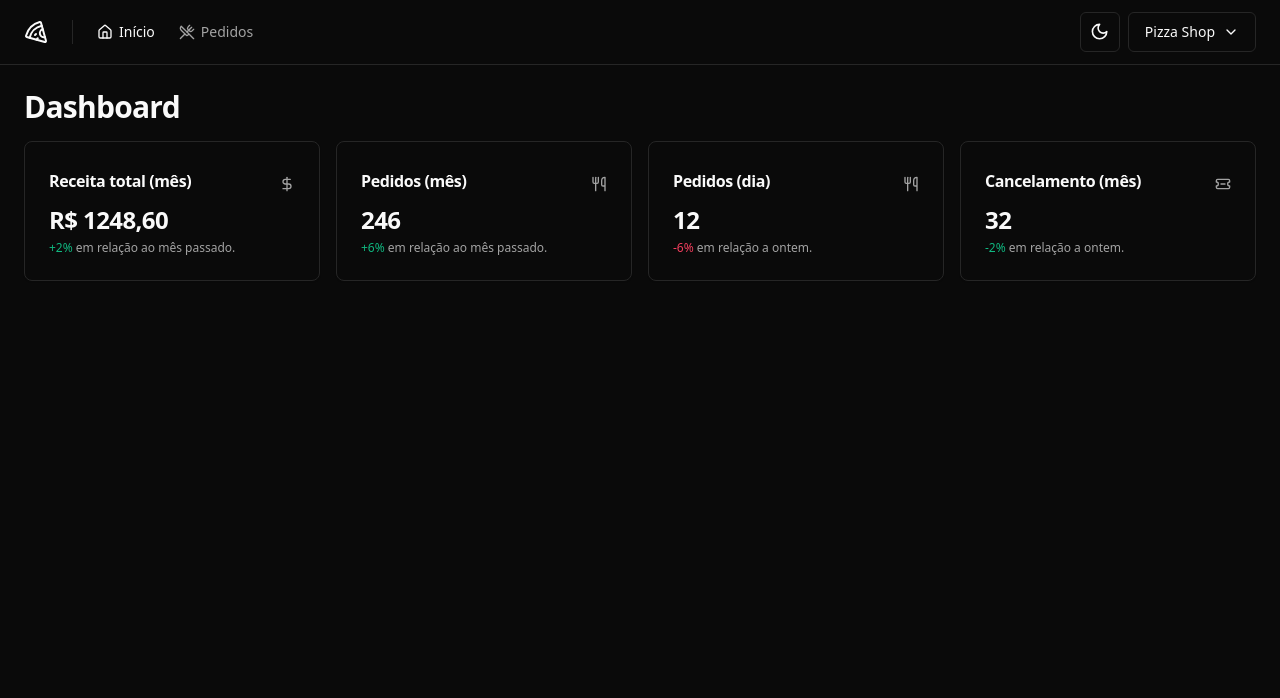
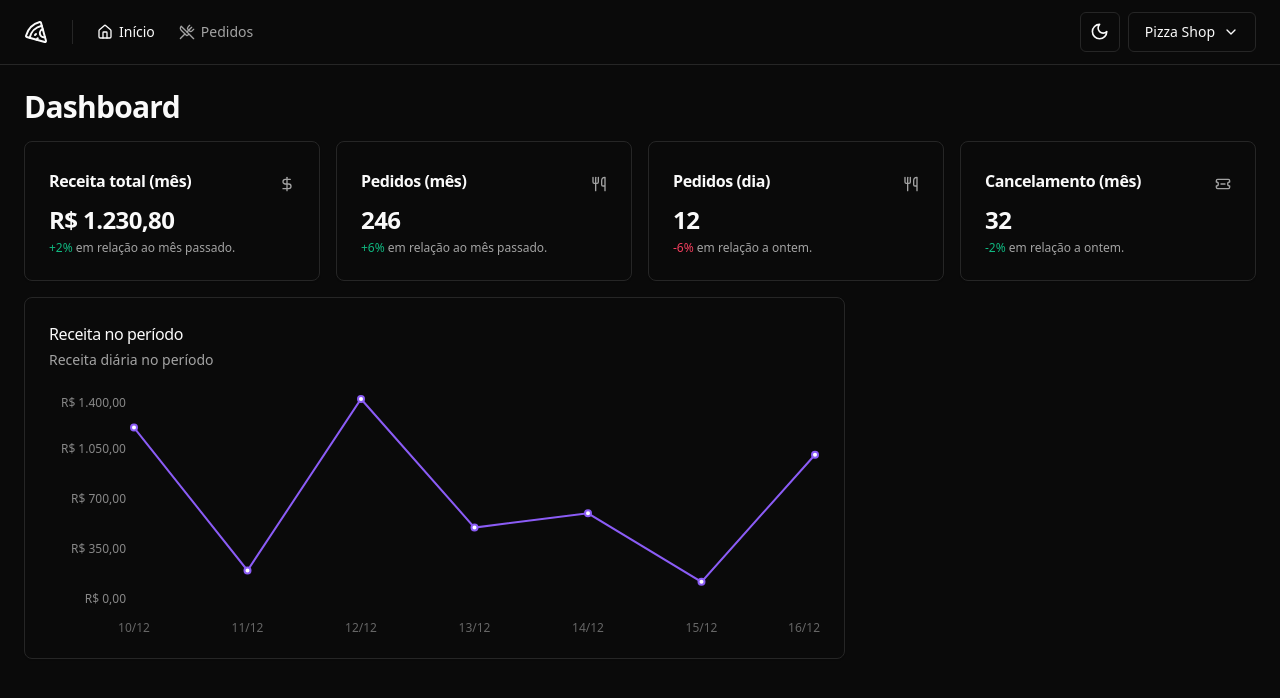
Before and after one commit to davi1985/pizza-show-web, a React (Vite) app: page / in a window 1280 px wide. Shown: the top 698 px of the page. Built offline with nearby package versions, Linux system fonts and the light colour scheme.

Commit message:
revenue charts

```diff
--- a/package.json
+++ b/package.json
@@ -27,6 +27,7 @@
     "react-helmet-async": "^2.0.5",
     "react-hook-form": "^7.52.1",
     "react-router-dom": "^6.24.1",
+    "recharts": "^2.12.7",
     "sonner": "^1.5.0",
     "sort-by": "^1.2.0",
     "tailwind-merge": "^2.4.0",
--- a/src/pages/app/dashboard/dashboard.tsx
+++ b/src/pages/app/dashboard/dashboard.tsx
@@ -4,6 +4,7 @@
 import { MonthCanceledOrdersAmountCard } from './month-canceled-orders-amount-card'
 import { MonthOrdersAmountCard } from './month-orders-amount-card'
 import { MonthRevenue } from './month-revenue'
+import { RevenueChart } from './revenue-chart'
 
 export const Dashboard = () => (
   <>
@@ -18,6 +19,10 @@
         <DayOrdersAmountCard />
         <MonthCanceledOrdersAmountCard />
       </div>
+
+      <div className="gap4 grid grid-cols-9">
+        <RevenueChart />
+      </div>
     </div>
   </>
 )
--- a/src/pages/app/dashboard/day-orders-amount-card.tsx
+++ b/src/pages/app/dashboard/day-orders-amount-card.tsx
@@ -2,8 +2,7 @@
 
 import { Card, CardContent, CardHeader, CardTitle } from '@/components/ui/card'
 
-export const DayOrdersAmountCard = () => {
-  return (
+export const DayOrdersAmountCard = () => (
   <Card>
     <CardHeader className="flex-row items-center justify-between space-x-0 pb-2">
       <CardTitle className="text-base font-semibold">Pedidos (dia)</CardTitle>
@@ -21,4 +20,3 @@
     </CardContent>
   </Card>
 )
-}
--- a/src/pages/app/dashboard/month-canceled-orders-amount-card.tsx
+++ b/src/pages/app/dashboard/month-canceled-orders-amount-card.tsx
@@ -2,8 +2,7 @@
 
 import { Card, CardContent, CardHeader, CardTitle } from '@/components/ui/card'
 
-export const MonthCanceledOrdersAmountCard = () => {
-  return (
+export const MonthCanceledOrdersAmountCard = () => (
   <Card>
     <CardHeader className="flex-row items-center justify-between space-x-0 pb-2">
       <CardTitle className="text-base font-semibold">
@@ -23,4 +22,3 @@
     </CardContent>
   </Card>
 )
-}
--- a/src/pages/app/dashboard/month-orders-amount-card.tsx
+++ b/src/pages/app/dashboard/month-orders-amount-card.tsx
@@ -2,8 +2,7 @@
 
 import { Card, CardContent, CardHeader, CardTitle } from '@/components/ui/card'
 
-export const MonthOrdersAmountCard = () => {
-  return (
+export const MonthOrdersAmountCard = () => (
   <Card>
     <CardHeader className="flex-row items-center justify-between space-x-0 pb-2">
       <CardTitle className="text-base font-semibold">Pedidos (mês)</CardTitle>
@@ -21,4 +20,3 @@
     </CardContent>
   </Card>
 )
-}
--- a/src/pages/app/dashboard/month-revenue.tsx
+++ b/src/pages/app/dashboard/month-revenue.tsx
@@ -1,6 +1,7 @@
 import { DollarSign } from 'lucide-react'
 
 import { Card, CardContent, CardHeader, CardTitle } from '@/components/ui/card'
+import { currencyFormatter } from '@/utils/currencyFormatter'
 
 export const MonthRevenue = () => {
   return (
@@ -13,7 +14,9 @@
       </CardHeader>
 
       <CardContent className="space-y-1">
-        <span className="text-2xl font-bold tracking-tight">R$ 1248,60</span>
+        <span className="text-2xl font-bold tracking-tight">
+          {currencyFormatter(1230.8)}
+        </span>
         <p className="text-xs text-muted-foreground">
           <span className="data:text-emerald-400 font-medium text-emerald-500">
             +2%
--- /dev/null
+++ b/src/pages/app/dashboard/revenue-chart.tsx
@@ -0,0 +1,57 @@
+import { Line, LineChart, ResponsiveContainer, XAxis, YAxis } from 'recharts'
+import colors from 'tailwindcss/colors'
+
+import {
+  Card,
+  CardContent,
+  CardDescription,
+  CardHeader,
+  CardTitle,
+} from '@/components/ui/card'
+import { currencyFormatter } from '@/utils/currencyFormatter'
+
+const data = [
+  { date: '10/12', revenue: 1200 },
+  { date: '11/12', revenue: 200 },
+  { date: '12/12', revenue: 1400 },
+  { date: '13/12', revenue: 500 },
+  { date: '14/12', revenue: 600 },
+  { date: '15/12', revenue: 120 },
+  { date: '16/12', revenue: 1010 },
+]
+
+export const RevenueChart = () => (
+  <Card className="col-span-6">
+    <CardHeader>
+      <div className="space-y-1">
+        <CardTitle className="text-base font-medium">
+          Receita no período
+        </CardTitle>
+        <CardDescription>Receita diária no período</CardDescription>
+      </div>
+    </CardHeader>
+
+    <CardContent>
+      <ResponsiveContainer width="100%" height={240}>
+        <LineChart data={data} style={{ fontSize: 12 }}>
+          <XAxis dataKey="date" axisLine={false} tickLine={false} dy={16} />
+
+          <YAxis
+            stroke="#888"
+            axisLine={false}
+            tickLine={false}
+            width={80}
+            tickFormatter={(value: number) => currencyFormatter(value)}
+          />
+
+          <Line
+            type="linear"
+            strokeWidth={2}
+            dataKey="revenue"
+            stroke={colors.violet[500]}
+          />
+        </LineChart>
+      </ResponsiveContainer>
+    </CardContent>
+  </Card>
+)
--- /dev/null
+++ b/src/utils/currencyFormatter.ts
@@ -0,0 +1,2 @@
+export const currencyFormatter = (value: number) =>
+  value.toLocaleString('pt-BR', { style: 'currency', currency: 'BRL' })
```
Also changed, not shown: 1 other file (tests, documents, lock files or other folders). Lines whose indentation alone changed are shown as unchanged.
